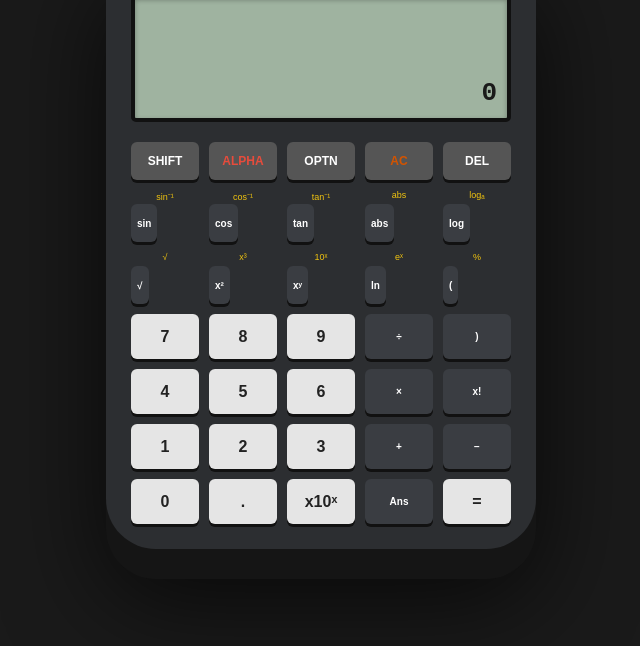
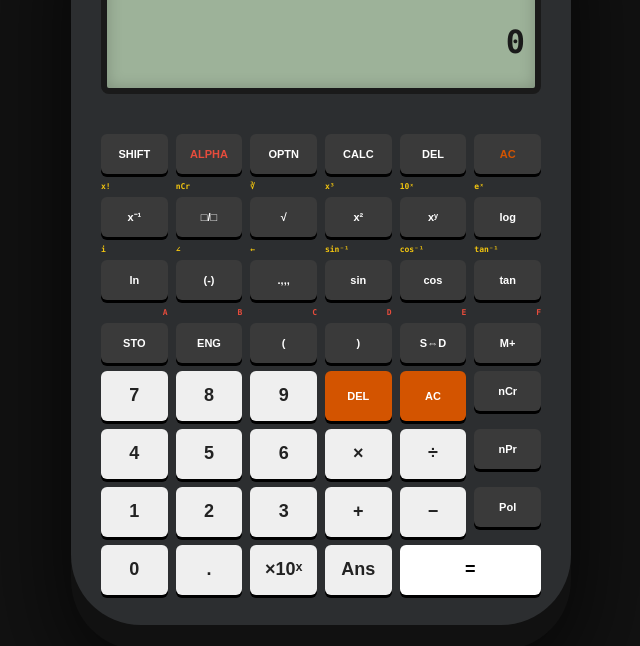
Before and after one commit to sharanmusician/Scientific-calculator-, a plain HTML site: page index.html in a window 1280 px wide. Shown: the part 154-800 px from the top of the page, without its empty margins (319-959 px from the left). Drawn offline with nearby package versions, Linux system fonts and the light colour scheme.

Commit message:
Update index.html

```diff
--- a/index.html
+++ b/index.html
@@ -3,219 +3,213 @@
 <head>
     <meta charset="UTF-8">
     <meta name="viewport" content="width=device-width, initial-scale=1.0">
-    <title>Aethercore | FX-PRO Scientific</title>
+    <title>Aethercore Apex-991 | Engineering Terminal</title>
     <script src="https://cdnjs.cloudflare.com/ajax/libs/mathjs/11.8.0/math.js"></script>
     <style>
         :root {
-            --c-body: #2c2e31;
-            --c-screen: #9fb3a0; /* Classic Casio LCD Tint */
-            --c-btn-num: #e5e5e5;
-            --c-btn-dark: #3a3d42;
-            --c-btn-accent: #d35400; /* AC/DEL Button */
-            --c-shift: #f1c40f;
-            --c-alpha: #e74c3c;
+            --case: #2c2e30;
+            --lcd: #9db299;
+            --btn-num: #efefef;
+            --btn-dark: #3a3a3a;
+            --btn-action: #d35400;
+            --shift: #f1c40f;
+            --alpha: #e74c3c;
         }
 
         body {
-            background: #1a1a1a;
+            background: #121212;
             display: flex;
             justify-content: center;
             align-items: center;
-            height: 100vh;
-            font-family: 'Arial', sans-serif;
+            min-height: 100vh;
             margin: 0;
+            font-family: 'Consolas', monospace;
         }
 
         .calculator {
-            background: var(--c-body);
-            width: 380px;
-            padding: 25px;
-            border-radius: 20px 20px 50px 50px;
-            box-shadow: 0 30px 0 #151515, 0 50px 100px rgba(0,0,0,0.7);
-            position: relative;
+            background: var(--case);
+            width: 440px;
+            padding: 30px;
+            border-radius: 25px 25px 70px 70px;
+            box-shadow: 0 25px 0 #111, 0 50px 100px rgba(0,0,0,0.8);
         }
 
-        /* Branding */
-        .brand-zone {
-            display: flex;
-            justify-content: space-between;
-            align-items: center;
-            color: #fff;
-            margin-bottom: 10px;
-        }
-        .brand-zone h2 { font-size: 14px; margin: 0; letter-spacing: 1px; opacity: 0.8; }
-        .brand-zone .model { font-size: 10px; color: #aaa; }
-
-        /* LCD Screen */
-        .screen {
-            background: var(--c-screen);
-            height: 100px;
-            border-radius: 5px;
-            border: 4px solid #111;
-            box-shadow: inset 0 2px 5px rgba(0,0,0,0.3);
+        /* The Screen */
+        .screen-container {
+            background: var(--lcd);
+            height: 120px;
+            border: 6px solid #1a1a1a;
+            border-radius: 8px;
             padding: 10px;
             color: #1a1a1a;
-            display: flex;
-            flex-direction: column;
-            justify-content: space-between;
-            font-family: 'Courier New', Courier, monospace;
+            margin-bottom: 25px;
+            box-shadow: inset 0 0 15px rgba(0,0,0,0.2);
+            overflow: hidden;
         }
 
-        #input-line { font-size: 18px; word-wrap: break-word; }
-        #output-line { font-size: 26px; text-align: right; font-weight: bold; }
+        #indicators { font-size: 11px; font-weight: bold; height: 15px; letter-spacing: 2px; }
+        #input-flow { font-size: 22px; height: 45px; overflow-x: auto; white-space: nowrap; margin-top: 5px; }
+        #output-flow { font-size: 32px; text-align: right; font-weight: bold; }
 
-        /* Button Grid */
-        .grid {
+        /* The Grid */
+        .buttons {
             display: grid;
-            grid-template-columns: repeat(5, 1fr);
-            gap: 10px;
-            margin-top: 20px;
+            grid-template-columns: repeat(6, 1fr);
+            gap: 8px;
         }
 
+        .btn-box { position: relative; padding-top: 15px; }
+        .label-s { position: absolute; top: 0; left: 0; color: var(--shift); font-size: 8px; font-weight: bold; width: 50%; }
+        .label-a { position: absolute; top: 0; right: 0; color: var(--alpha); font-size: 8px; font-weight: bold; width: 50%; text-align: right; }
+
         button {
-            height: 38px;
+            width: 100%;
+            height: 40px;
+            border: none;
             border-radius: 6px;
-            border: none;
             font-weight: bold;
-            font-size: 12px;
             cursor: pointer;
-            box-shadow: 0 3px 0 #111;
+            box-shadow: 0 3px 0 #000;
+            font-size: 11px;
             transition: 0.1s;
-            position: relative;
         }
 
-        button:active { transform: translateY(2px); box-shadow: 0 1px 0 #111; }
+        button:active { transform: translateY(2px); box-shadow: 0 1px 0 #000; }
 
-        /* Color Coding */
-        .num { background: var(--c-btn-num); color: #222; font-size: 16px; }
-        .fn { background: var(--c-btn-dark); color: #fff; font-size: 10px; }
-        .action { background: var(--c-btn-accent); color: #fff; }
-        .special { background: #555; color: #fff; }
+        .num { background: var(--btn-num); color: #222; font-size: 18px; height: 50px; }
+        .fn { background: var(--btn-dark); color: #fff; }
+        .orange { background: var(--btn-action); color: #fff; height: 50px; }
+        .exec { background: #fff; color: #000; grid-column: span 2; height: 50px; font-size: 18px; }
 
-        /* Label styling (the text above buttons) */
-        .btn-wrap { position: relative; padding-top: 14px; }
-        .shift-label {
-            position: absolute; top: 0; left: 0;
-            color: var(--c-shift); font-size: 9px; width: 100%; text-align: center;
-        }
-
-        .row-main { grid-column: span 1; height: 45px; }
+        /* Branding */
+        .brand { color: #fff; text-align: left; margin-bottom: 15px; border-left: 4px solid var(--alpha); padding-left: 10px; }
+        .brand h1 { margin: 0; font-size: 16px; letter-spacing: 3px; }
     </style>
 </head>
 <body>
 
 <div class="calculator">
-    <div class="brand-zone">
-        <h2>AETHERCORE <span>INTERACTIVE</span></h2>
-        <span class="model">PRO-991EX</span>
+    <div class="brand">
+        <h1>AETHERCORE INTERACTIVE</h1>
+        <div style="font-size: 9px; opacity: 0.6;">SUPER-SCIENTIFIC OS v9.0</div>
     </div>
 
-    <div class="screen">
-        <div id="input-line"></div>
-        <div id="output-line">0</div>
+    <div class="screen-container">
+        <div id="indicators">D&nbsp;&nbsp;MATH</div>
+        <div id="input-flow"></div>
+        <div id="output-flow">0</div>
     </div>
 
-    <div class="grid">
-        <button class="special" onclick="toggleShift()" id="shift-btn">SHIFT</button>
-        <button class="special" style="color:var(--c-alpha)">ALPHA</button>
-        <button class="special">OPTN</button>
-        <button class="special" onclick="clearScreen()" style="color:var(--c-btn-accent)">AC</button>
-        <button class="special" onclick="backspace()">DEL</button>
+    <div class="buttons">
+        <div class="btn-box"><button class="fn" onclick="toggleShift()">SHIFT</button></div>
+        <div class="btn-box"><button class="fn" style="color:var(--alpha)">ALPHA</button></div>
+        <div class="btn-box"><button class="fn">OPTN</button></div>
+        <div class="btn-box"><button class="fn">CALC</button></div>
+        <div class="btn-box"><button class="fn" onclick="backspace()">DEL</button></div>
+        <div class="btn-box"><button class="fn" onclick="clearAll()" style="color:var(--btn-action)">AC</button></div>
 
-        <div class="btn-wrap"><span class="shift-label">sin⁻¹</span><button class="fn" onclick="add('sin(')">sin</button></div>
-        <div class="btn-wrap"><span class="shift-label">cos⁻¹</span><button class="fn" onclick="add('cos(')">cos</button></div>
-        <div class="btn-wrap"><span class="shift-label">tan⁻¹</span><button class="fn" onclick="add('tan(')">tan</button></div>
-        <div class="btn-wrap"><span class="shift-label">abs</span><button class="fn" onclick="add('abs(')">abs</button></div>
-        <div class="btn-wrap"><span class="shift-label">logₐ</span><button class="fn" onclick="add('log(')">log</button></div>
+        <div class="btn-box"><span class="label-s">x!</span><button class="fn" onclick="add('^-1')">x⁻¹</button></div>
+        <div class="btn-box"><span class="label-s">nCr</span><button class="fn" onclick="add('/')">□/□</button></div>
+        <div class="btn-box"><span class="label-s">∛</span><button class="fn" onclick="add('sqrt(')">√</button></div>
+        <div class="btn-box"><span class="label-s">x³</span><button class="fn" onclick="add('^2')">x²</button></div>
+        <div class="btn-box"><span class="label-s">10ˣ</span><button class="fn" onclick="add('^')">xʸ</button></div>
+        <div class="btn-box"><span class="label-s">eˣ</span><button class="fn" onclick="add('log10(')">log</button></div>
 
-        <div class="btn-wrap"><span class="shift-label">√</span><button class="fn" onclick="add('sqrt(')">√</button></div>
-        <div class="btn-wrap"><span class="shift-label">x³</span><button class="fn" onclick="add('^2')">x²</button></div>
-        <div class="btn-wrap"><span class="shift-label">10ˣ</span><button class="fn" onclick="add('^')">xʸ</button></div>
-        <div class="btn-wrap"><span class="shift-label">eˣ</span><button class="fn" onclick="add('log(')">ln</button></div>
-        <div class="btn-wrap"><span class="shift-label">%</span><button class="fn" onclick="add('(')">(</button></div>
+        <div class="btn-box"><span class="label-s">i</span><button class="fn" onclick="add('log(')">ln</button></div>
+        <div class="btn-box"><span class="label-s">∠</span><button class="fn" onclick="add('(-)')">(-)</button></div>
+        <div class="btn-box"><span class="label-s">←</span><button class="fn" onclick="add('deg')">.,,,</button></div>
+        <div class="btn-box"><span class="label-s">sin⁻¹</span><button class="fn" onclick="add('sin(')">sin</button></div>
+        <div class="btn-box"><span class="label-s">cos⁻¹</span><button class="fn" onclick="add('cos(')">cos</button></div>
+        <div class="btn-box"><span class="label-s">tan⁻¹</span><button class="fn" onclick="add('tan(')">tan</button></div>
 
-        <button class="num row-main" onclick="add('7')">7</button>
-        <button class="num row-main" onclick="add('8')">8</button>
-        <button class="num row-main" onclick="add('9')">9</button>
-        <button class="fn row-main" onclick="add('/')">÷</button>
-        <button class="fn row-main" onclick="add(')')">)</button>
+        <div class="btn-box"><span class="label-a">A</span><button class="fn">STO</button></div>
+        <div class="btn-box"><span class="label-a">B</span><button class="fn">ENG</button></div>
+        <div class="btn-box"><span class="label-a">C</span><button class="fn" onclick="add('(')">(</button></div>
+        <div class="btn-box"><span class="label-a">D</span><button class="fn" onclick="add(')')">)</button></div>
+        <div class="btn-box"><span class="label-a">E</span><button class="fn" onclick="fractionToggle()">S⇔D</button></div>
+        <div class="btn-box"><span class="label-a">F</span><button class="fn" onclick="add('M+')">M+</button></div>
 
-        <button class="num row-main" onclick="add('4')">4</button>
-        <button class="num row-main" onclick="add('5')">5</button>
-        <button class="num row-main" onclick="add('6')">6</button>
-        <button class="fn row-main" onclick="add('*')">×</button>
-        <button class="fn row-main" onclick="add('!')">x!</button>
+        <button class="num" onclick="add('7')">7</button>
+        <button class="num" onclick="add('8')">8</button>
+        <button class="num" onclick="add('9')">9</button>
+        <button class="orange" onclick="backspace()">DEL</button>
+        <button class="orange" onclick="clearAll()">AC</button>
+        <button class="fn" onclick="add('nCr(')">nCr</button>
 
-        <button class="num row-main" onclick="add('1')">1</button>
-        <button class="num row-main" onclick="add('2')">2</button>
-        <button class="num row-main" onclick="add('3')">3</button>
-        <button class="fn row-main" onclick="add('+')">+</button>
-        <button class="fn row-main" onclick="add('-')">−</button>
+        <button class="num" onclick="add('4')">4</button>
+        <button class="num" onclick="add('5')">5</button>
+        <button class="num" onclick="add('6')">6</button>
+        <button class="num" onclick="add('*')">×</button>
+        <button class="num" onclick="add('/')">÷</button>
+        <button class="fn" onclick="add('nPr(')">nPr</button>
 
-        <button class="num row-main" onclick="add('0')">0</button>
-        <button class="num row-main" onclick="add('.')">.</button>
-        <button class="num row-main" onclick="add(' * 10^')">x10ˣ</button>
-        <button class="fn row-main" onclick="add('Ans')">Ans</button>
-        <button class="num row-main" onclick="calculate()" style="background:var(--c-btn-num);">=</button>
+        <button class="num" onclick="add('1')">1</button>
+        <button class="num" onclick="add('2')">2</button>
+        <button class="num" onclick="add('3')">3</button>
+        <button class="num" onclick="add('+')">+</button>
+        <button class="num" onclick="add('-')">−</button>
+        <button class="fn" onclick="add('mod')">Pol</button>
+
+        <button class="num" onclick="add('0')">0</button>
+        <button class="num" onclick="add('.')">.</button>
+        <button class="num" onclick="add('*10^')">×10ˣ</button>
+        <button class="num" onclick="add('Ans')">Ans</button>
+        <button class="exec" onclick="calculate()">=</button>
     </div>
 </div>
 
 <script>
-    const inputLine = document.getElementById('input-line');
-    const outputLine = document.getElementById('output-line');
+    const inputArea = document.getElementById('input-flow');
+    const outputArea = document.getElementById('output-flow');
+    const indicator = document.getElementById('indicators');
+    let shift = false;
     let lastAns = 0;
-    let shiftActive = false;
 
     function toggleShift() {
-        shiftActive = !shiftActive;
-        document.getElementById('shift-btn').style.background = shiftActive ? '#f1c40f' : '#555';
-        document.getElementById('shift-btn').style.color = shiftActive ? '#000' : '#fff';
+        shift = !shift;
+        indicator.innerText = shift ? "S &nbsp;&nbsp; MATH" : "D &nbsp;&nbsp; MATH";
+        indicator.style.color = shift ? "var(--shift)" : "#1a1a1a";
     }
 
     function add(val) {
-        // Simple logic for Shift functions
-        if(shiftActive) {
-            if(val === 'sin(') val = 'asin(';
-            if(val === 'cos(') val = 'acos(';
-            if(val === 'tan(') val = 'atan(';
-            shiftActive = false;
-            document.getElementById('shift-btn').style.background = '#555';
+        if (shift) {
+            // Mapping real Shift-Key jobs
+            if (val === 'sin(') val = 'asin(';
+            else if (val === 'cos(') val = 'acos(';
+            else if (val === 'tan(') val = 'atan(';
+            else if (val === 'sqrt(') val = 'cbrt(';
+            else if (val === '^-1') val = '!';
+
+            toggleShift(); // Reset shift after use
         }
-        inputLine.innerText += val;
+        inputArea.innerText += val;
     }
 
-    function clearScreen() {
-        inputLine.innerText = '';
-        outputLine.innerText = '0';
+    function clearAll() {
+        inputArea.innerText = '';
+        outputArea.innerText = '0';
     }
 
     function backspace() {
-        inputLine.innerText = inputLine.innerText.slice(0, -1);
+        inputArea.innerText = inputArea.innerText.slice(0, -1);
     }
 
     function calculate() {
         try {
-            let expression = inputLine.innerText;
+            let expression = inputArea.innerText;
+            // Handle visual symbols to math symbols
+            expression = expression.replace(/×/g, '*').replace(/÷/g, '/');
             expression = expression.replace(/Ans/g, lastAns);
 
-            // Math.js evaluation
+            // MATH.JS EVALUATION
             const result = math.evaluate(expression);
+            lastAns = result;
 
-            lastAns = result;
-            outputLine.innerText = math.format(result, { precision: 10 });
+            outputArea.innerText = math.format(result, { precision: 10 });
         } catch (e) {
-            outputLine.innerText = "Syntax ERROR";
+            outputArea.innerText = "Syntax ERROR";
         }
     }
-
-    // Keyboard support
-    document.addEventListener('keydown', (e) => {
-        if (!isNaN(e.key)) add(e.key);
-        if (['+', '-', '*', '/'].includes(e.key)) add(e.key);
-        if (e.key === 'Enter') calculate();
-        if (e.key === 'Backspace') backspace();
-    });
 </script>
-
 </body>
 </html>
```
